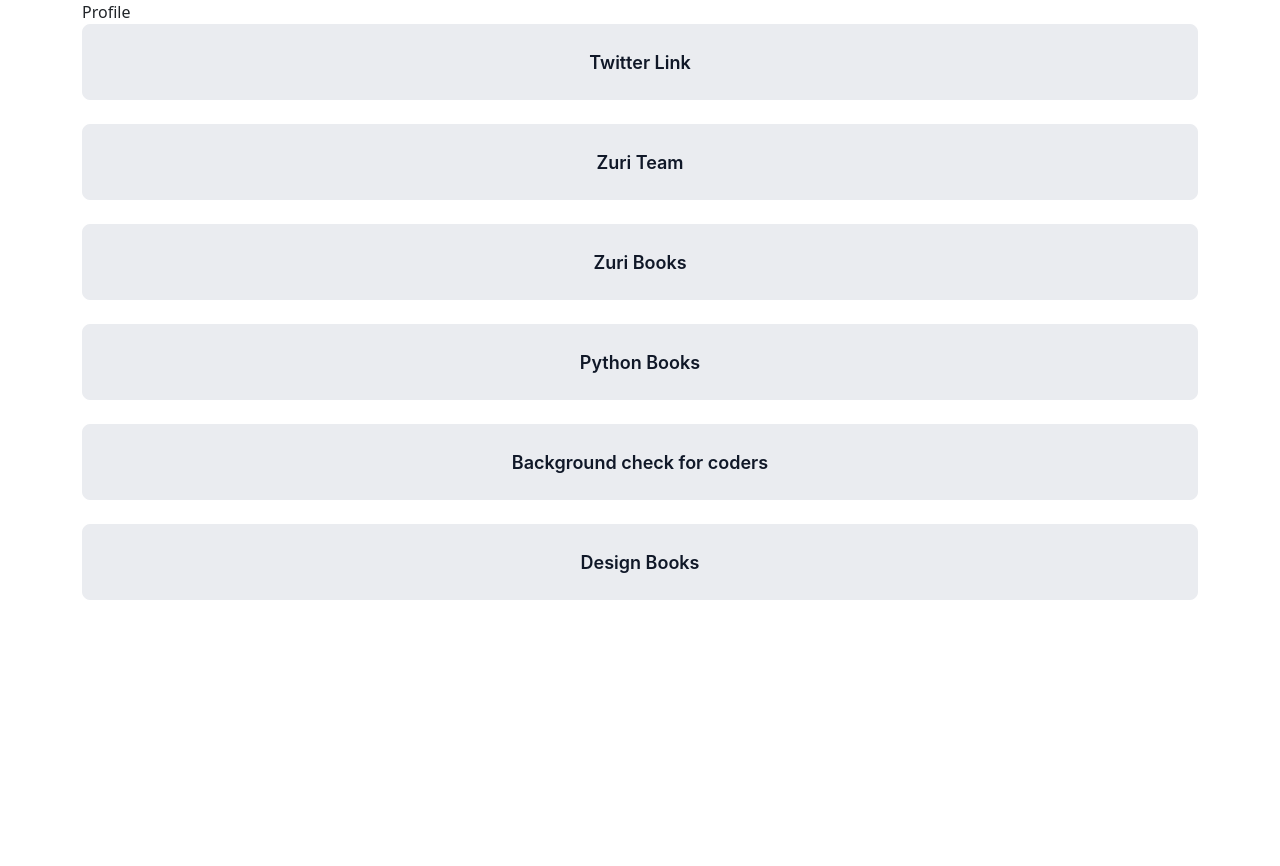
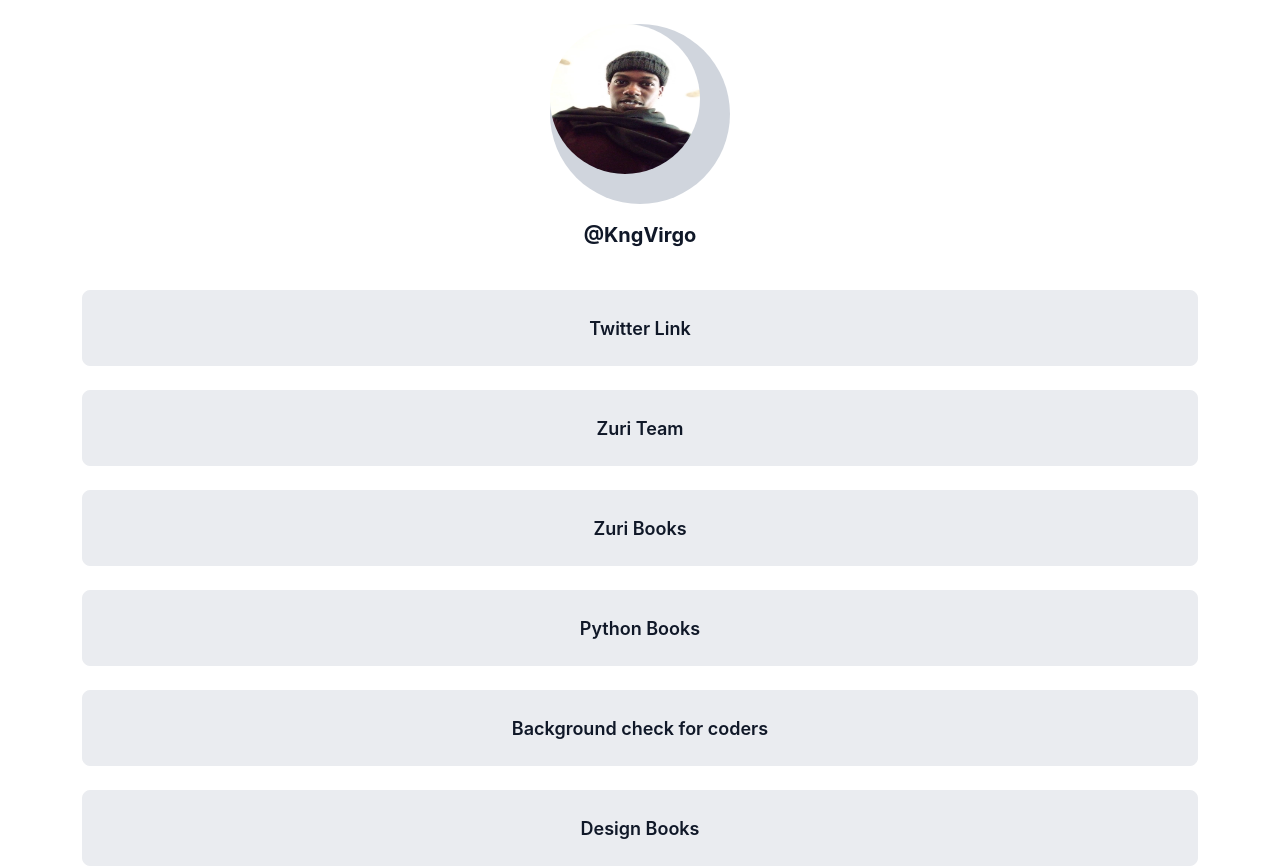
Before and after one commit to Virgold/linkTree, a React (Create React App) app: page / in a window 1280 px wide. Before the commit the page ends 800 px from the top, so only its background shows below. Built offline with nearby package versions, Linux system fonts and the light colour scheme.

Commit message:
update profile image

```diff
--- a/src/App.css
+++ b/src/App.css
@@ -17,3 +17,31 @@
   font-size: 18px;
   line-height: 28px;
 }
+
+.profileImg {
+  display: flex;
+  flex-direction: row;
+  justify-content: start;
+  align-items: start;
+  padding: 0px;
+  width: 180px;
+  height: 180px;
+  background-color: #D0D5DD;
+  border-radius: 100%;
+}
+
+#profile__img {
+  border-radius: 50%;
+  width: 150px;
+  height: 150px;
+}
+
+#twitter,#slack {
+  font-family: 'Inter';
+  font-style: normal;
+  font-weight: 700;
+  font-size: 20px;
+  line-height: 30px;
+  color: #101828;
+  text-align: center;
+}
--- a/src/components/Profile.jsx
+++ b/src/components/Profile.jsx
@@ -1,8 +1,21 @@
 import React from 'react'
+import Img from '../assets/image1.jpeg'
 
 function Profile() {
   return (
-    <div>Profile</div>
+    <div className='d-flex flex-column align-items-center gap-3 py-4'>
+      <div className='profileImg'>
+        <img src={Img} alt="" id='profile__img' />
+      </div>
+      <div className='d-flex flex-row'>
+        <div id='twitter' size="">
+          <p>@KngVirgo</p>
+        </div>
+        <div className="ms-4 d-none" id='slack' size="">
+          <p>@SlackName</p>
+        </div>
+      </div>
+    </div>
   )
 }
 
```
Also changed, not shown: src/assets/image1.jpeg (added).
